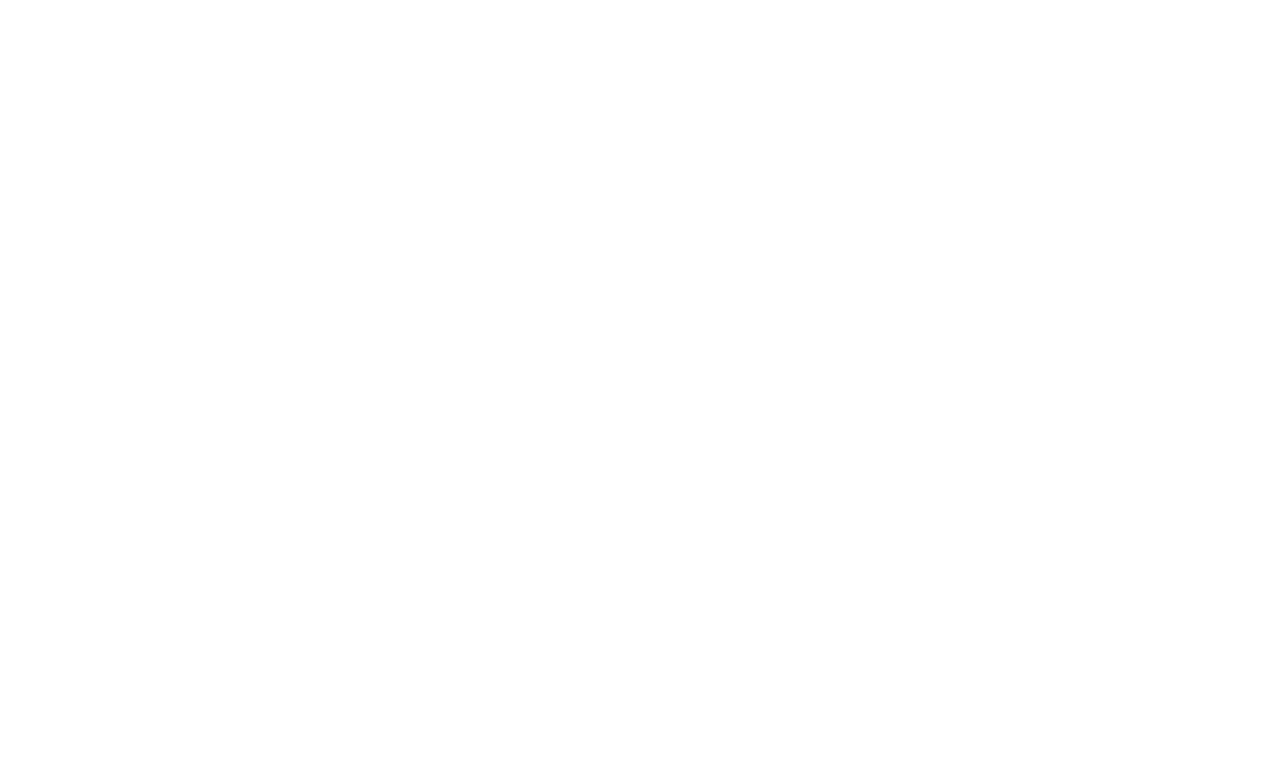
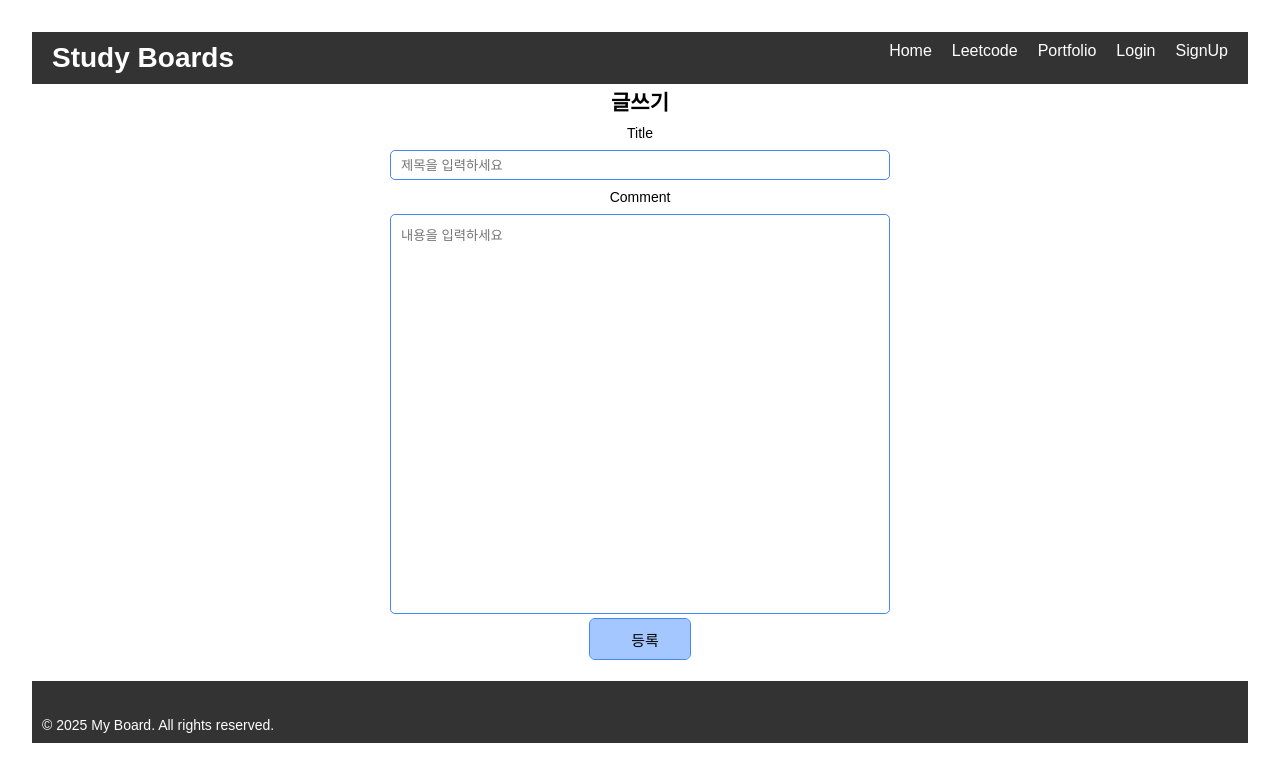
Before and after one commit to Sangwona/studyboard, a React (Vite) app in the folder frontend/: page /writeform in a window 1280 px wide. Before the commit this address had no page. Shown: the top 782 px of the page. Built offline with nearby package versions, Linux system fonts and the light colour scheme; no server answers.

Commit message:
login and signup and writeform merged conflict resolved

```diff
--- a/frontend/src/App.jsx
+++ b/frontend/src/App.jsx
@@ -1,5 +1,6 @@
 import './App.css'
 import Post from './components/Post/Post'
+import WriteForm from './components/Pages/WriteForm'
 import Home from './components/Pages/Home'
 import Login from './components/Pages/Login'
 import SignUp from './components/Pages/SignUp'
@@ -17,6 +18,7 @@ function App() {
         <Route path="/post/:post_id" element={<Post />} />
         <Route path="/login" element={<Login></Login>}></Route>
         <Route path="/signup" element={<SignUp></SignUp>}></Route>
+        <Route path="/writeform" element={<WriteForm />} />
       </Routes>
     </Router>
   );
--- a/frontend/src/components/Pages/Home.jsx
+++ b/frontend/src/components/Pages/Home.jsx
@@ -1,10 +1,13 @@
-import React, { useState, useEffect } from "react"; // Add useState and useEffect import
-import { Link } from "react-router-dom";
-import "../../styles/Home.css";
+import React, { useState, useEffect, navigate } from 'react';
+import { Link, useNavigate } from 'react-router-dom';
+import '../../styles/Home.css';
 import NavBar from "../NavBarFooter/NavBar";
 import Footer from "../NavBarFooter/Footer";
 
 function Home() {
+
+  const navigate = useNavigate()
+
   const [posts, setPosts] = useState([]); // 초기값 빈 배열
 
   useEffect(() => {
@@ -23,7 +26,7 @@ function Home() {
   return (
     <>
       <NavBar />
-      <div className="Home">
+
       <main>
         <h2>게시글 목록</h2>
         <div className="post-list">
@@ -35,9 +38,12 @@ function Home() {
               </Link>
             </div>
           ))}
+          <button onClick={() => navigate("/writeform")} className="write-button">
+            글쓰기
+          </button>
         </div>
       </main>
-      </div>
+
       <Footer />
     </>
   );
--- /dev/null
+++ b/frontend/src/components/Pages/WriteForm.jsx
@@ -0,0 +1,116 @@
+import React, { useState, useEffect } from "react";
+import "../../styles/WriteForm.css";
+import NavBar from "../NavBarFooter/NavBar";
+import Footer from "../NavBarFooter/Footer";
+
+const WriteForm = () => {
+  const [title, setTitle] = useState('');
+  const [detail, setDetail] = useState('');
+  const [posts, setPosts] = useState([]); // 기존 게시글 데이터를 관리하는 상태
+
+  // 컴포넌트가 마운트될 때 게시글 데이터를 가져오는 useEffect
+  useEffect(() => {
+    fetch('https://studyboard-production.up.railway.app/board/posts')
+      .then((response) => response.json())
+      .then((data) => {
+        console.log('Fetched posts:', data);
+        setPosts(data);
+      })
+      .catch((error) => {
+        console.error('Error fetching data:', error);
+      });
+  }, []);
+
+  const handleSubmit = (e) => {
+    e.preventDefault();
+
+    // 서버에서 요구하는 JSON 형식에 맞게 데이터 구성하기
+    const newPost = {
+      title: title,
+      content: detail,
+      user_id: 1, // 실제 사용자의 아이디로 대체
+    };
+
+    fetch("https://studyboard-production.up.railway.app/board/posts", {
+      method: "POST",
+      headers: {
+        "Content-Type": "application/json",
+      },
+      body: JSON.stringify(newPost),
+    })
+      .then((response) => {
+        if (!response.ok) {
+          // JSON이 아닌 에러 메시지(HTML 등)도 처리할 수 있도록
+          return response.text().then((text) => {
+            throw new Error(text);
+          });
+        }
+        return response.json();
+      })
+      .then((data) => {
+        console.log("Post created:", data);
+        // 새로 생성된 게시글을 목록에 추가
+        setPosts([...posts, data]);
+        alert("작성 완료!");
+        // 입력 필드 초기화
+        setTitle("");
+        setDetail("");
+      })
+      .catch((error) => {
+        console.error("Error posting data:", error);
+        alert("글 작성 중 오류가 발생했습니다.");
+      });
+  };
+
+  return (
+    <>
+    <NavBar></NavBar>
+      <form onSubmit={handleSubmit}>
+        <table>
+          <tbody>
+            <tr>
+              <td>
+                <h2>글쓰기</h2>
+              </td>
+            </tr>
+            <tr>
+              <td className="header">Title</td>
+            </tr>
+            <tr>
+              <td>
+                <input
+                  type="text"
+                  placeholder="제목을 입력하세요"
+                  name="title"
+                  value={title}
+                  onChange={(e) => setTitle(e.target.value)}
+                />
+              </td>
+            </tr>
+            <tr>
+              <td className="header">Comment</td>
+            </tr>
+            <tr>
+              <td>
+                <textarea
+                  placeholder="내용을 입력하세요"
+                  name="detail"
+                  value={detail}
+                  onChange={(e) => setDetail(e.target.value)}
+                />
+              </td>
+            </tr>
+            <tr>
+              <td>
+                <input type="submit" value="등록" />
+              </td>
+            </tr>
+          </tbody>
+        </table>
+      </form>
+      <Footer></Footer>
+    </>
+  );
+};
+
+export default WriteForm;
--- a/frontend/src/styles/Home.css
+++ b/frontend/src/styles/Home.css
@@ -71,3 +71,19 @@
 .read-the-docs {
     color: #888;
 }
+
+.write-button {
+    display: block;
+    margin-bottom: 10px;
+    padding: 8px 16px;
+    font-size: 16px;
+    background-color: #007bff;
+    color: white;
+    border: none;
+    border-radius: 5px;
+    cursor: pointer;
+}
+
+.write-button:hover {
+    background-color: #0056b3;
+}
--- /dev/null
+++ b/frontend/src/styles/WriteForm.css
@@ -0,0 +1,47 @@
+table {
+    margin: auto;
+}
+
+input[type="text"] {
+    border: 1.5px rgb(68, 136, 244) solid;
+    width: 500px;
+    height: 30px;
+    border-radius: 5px;
+    padding-left: 10px;
+}
+
+textarea {
+    border: 1.5px rgb(68, 136, 244) solid;
+    width: 500px;
+    height: 400px;
+    border-radius: 5px;
+    padding-left: 10px;
+    padding-top: 10px;
+    resize: none;
+}
+
+.header {
+    height: 30px;
+}
+
+input[type="submit"] {
+    width: 100px;
+    height: 40px;
+    font-size: 15px;
+    border: 0;
+    outline: 1.5px rgb(68, 136, 244) solid;
+    border-radius: 5px;
+    padding-left: 10px;
+    background-color: rgb(164, 199, 255);
+}
+
+input[type="submit"]:active {
+    width: 100px;
+    height: 40px;
+    font-size: 15px;
+    border: 0;
+    border-radius: 5px;
+    outline: 1.5px rgb(27, 76, 155) solid;
+    padding-left: 10px;
+    background-color: rgb(68, 136, 244);
+}
```
Lines whose indentation alone changed are shown as unchanged.
